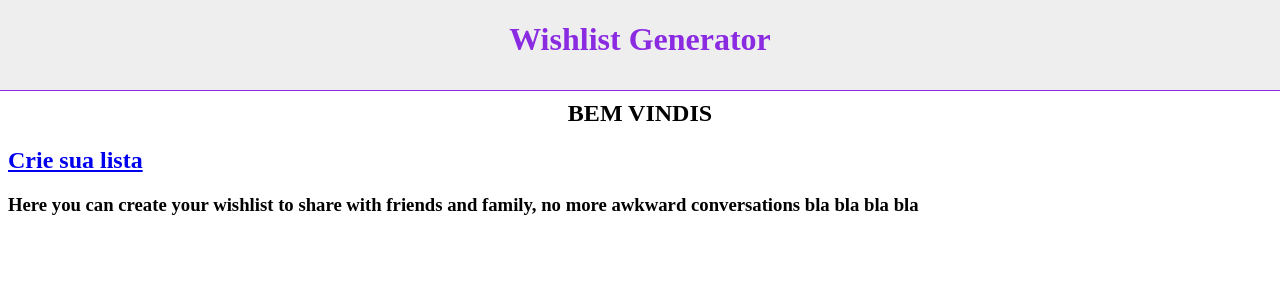
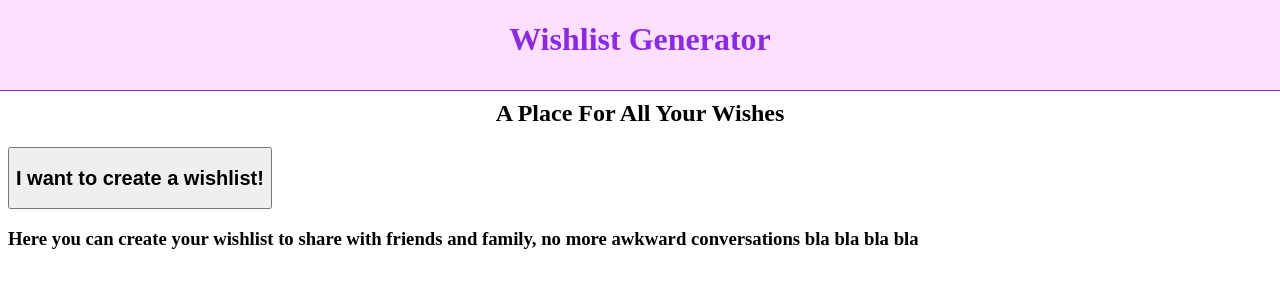
Before and after one commit to luanadns/secret-santa-generator-web-app, a React (Create React App) app in the folder client/: page / in a window 1280 px wide. Shown: the top 300 px of the page. Built offline with nearby package versions, Linux system fonts and the light colour scheme.

Commit message:
Throwing error

```diff
--- a/client/src/App.css
+++ b/client/src/App.css
@@ -4,13 +4,16 @@
     height: 90px;
     top: 0;
     left: 0;
-    background-color: #eee;
+    background-color: rgb(255, 223, 255);
     border-bottom: solid 1px blueviolet;
 }
 
 .header-title {
     color: blueviolet;
     text-align: center;
+    top:0%;
+    width: 100vw;
+    height: 90px;
 }
 
 .main-content {
--- a/client/src/Home.css
+++ b/client/src/Home.css
@@ -2,3 +2,6 @@
     text-align: center;
     margin-top: 100px;
 }
+
+
+/*color: linear-gradient(to left, #553c9a, #b393d3);;*/
--- a/client/src/Home.js
+++ b/client/src/Home.js
@@ -1,16 +1,19 @@
 import React from "react";
 import "./Home.css";
+import { Link } from "react-router-dom";
 
 export default function Home() {
 	return (
 		<div className="home-container">
 			<div>
-				<h2 className="sub-title">BEM VINDIS</h2>
+				<h2 className="sub-title"> A Place For All Your Wishes</h2>
 			</div>
 			<div>
-				<a href="/create">
-					<h2> Crie sua lista </h2>
-				</a>
+				<Link to={"/create"}>
+					<button type="click">
+						<h2>I want to create a wishlist!</h2>
+					</button>
+				</Link>
 			</div>
 			<div>
 				<h3>
--- a/client/src/ListsCreationView.js
+++ b/client/src/ListsCreationView.js
@@ -1,4 +1,4 @@
-import React, { useState } from "react";
+import React, { useState, useEffect } from "react";
 
 const postList = async (name, occasion, present, url) => {
 	const response = await fetch("http://localhost:3000/lists/create", {
@@ -20,6 +20,7 @@ export default function ListsCreationView() {
 	//const [input, setInput] = useState("");
 	const [error, setError] = useState("");
 	let [response, setResponse] = useState("");
+	const [addList, setAddList] = useState(null);
 
 	const [list, setList] = useState({
 		name: "",
@@ -40,6 +41,10 @@ export default function ListsCreationView() {
 	//handleSubmit saves the information that I write on my input and resets the form
 	const handleSubmit = event => {
 		event.preventDefault(); //prevents from refreshing
+		/*  if button = submit
+            else return handleSubmit2 function
+         */
+
 		postList(list.name, list.occasion, list.present, list.url) //sending the input info to the back end
 			//the back end is gonna return an answer with the listId (used on post back end)
 			.then(fetchResponse => {
@@ -60,12 +65,61 @@ export default function ListsCreationView() {
 			url: ""
 		});
 	};
+	//The useEffect can be called only once and automatically loads.
+	//useEffect to get entire list, then check with console.log(list[-1]) to access last item submitted
+	useEffect(() => {
+		const getLastList = async () => {
+			let response = await fetch("/create");
+			let data = await response.json();
+			setAddList(data);
+		};
+		getLastList();
+		/* fetch(`http://localhost:5000/create`)
+			.then(res => res.json())
+			.then(res => {
+				// upon success, update tasks
+				setAddList(res);
+				console.log("This is addList", res);
+			})
+			.catch(err => {
+				// upon failure, show error message
+				console.log(err);
+				setError(`Oops! Couldn't get the presents list. ${err.message}`);
+			}); */
+	}, []); //putting the info inside of the empty array
+
+	//this is for add more presents
+	const handleSubmit2 = event => {
+		event.preventDefault(); //prevents from refreshing
+
+		postList(list.name, list.occasion, list.present, list.url) //sending the input info to the back end
+			//the back end is gonna return an answer with the listId (used on post back end)
+			.then(fetchResponse => {
+				//the api returns the id that it's created
+				console.log(fetchResponse.listId);
+				setResponse(fetchResponse.listId);
+			})
+
+			.catch(error => {
+				setError(`List was not created: ${error}`); //in case of error returns the error
+			});
+		getLastList();
+
+		setList({
+			//reset the form
+			name: addList[-1].name, //the addList[-1] is taking the last info that had on my input
+			occasion: addList[-1].occasion,
+			present: "",
+			url: ""
+		});
+	};
+
 	return (
 		<div>
 			<div>
-				<h2>Crie a sua lista</h2>
+				<h2>Start your list</h2>
 			</div>
-			<form onSubmit={handleSubmit}>
+			<form>
 				<div>
 					<label>Name: </label>
 					<input name="name" onChange={handleInputChange} value={list.name} placeholder="Your name" />
@@ -94,10 +148,10 @@ export default function ListsCreationView() {
 						/>
 					</div>
 				</section>
-				<button type="submit" className="submit-button">
+				<button onClick={() => handleSubmit()} type="submit" className="submit-button">
 					Submit
 				</button>
-				<button type="button" className="add-more">
+				<button onClick={() => handleSubmit2()} type="click" className="add-more">
 					Add more presents
 				</button>
 			</form>
```
